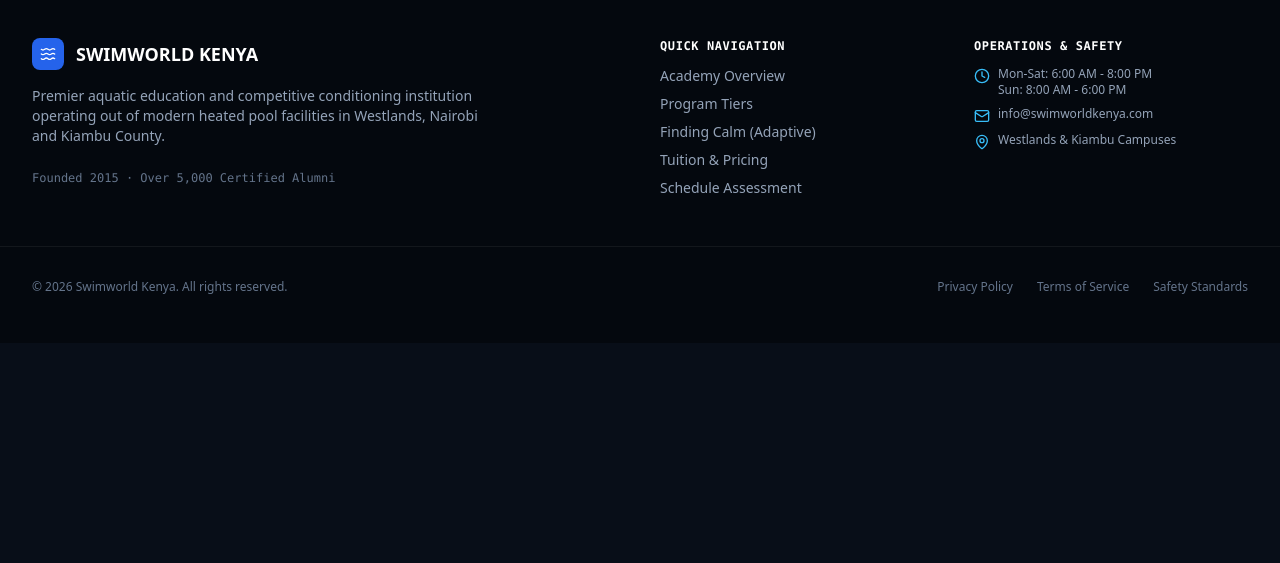
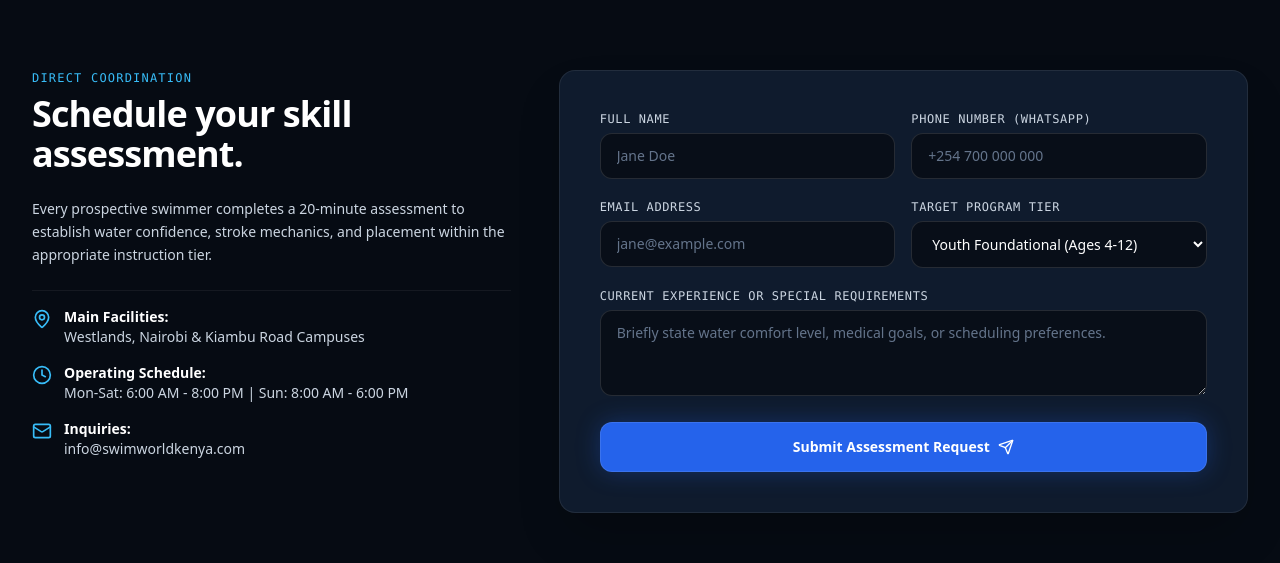
Before and after one commit to Lanskikawoski/swimworld-kenya-web, a Next.js app: page / in a window 1280 px wide. Shown: the part 544-1107 px from the top of the page. Before the commit the page ends 887 px from the top, so only its background shows below. Built offline with nearby package versions, Linux system fonts and the light colour scheme.

Commit message:
Create BookingSection.tsx

```diff
--- /dev/null
+++ b/components/sections/BookingSection.tsx
@@ -0,0 +1,159 @@
+'use client';
+
+import React, { useState } from "react";
+import { Send, MapPin, Mail, Clock } from "lucide-react";
+
+export function BookingSection() {
+  const [status, setStatus] = useState<"idle" | "submitting" | "success">("idle");
+
+  const handleSubmit = async (e: React.FormEvent<HTMLFormElement>) => {
+    e.preventDefault();
+    setStatus("submitting");
+    setTimeout(() => {
+      setStatus("success");
+    }, 900);
+  };
+
+  return (
+    <section id="booking" className="py-24 bg-[#060b13] border-t border-white/[0.04]">
+      <div className="max-w-7xl mx-auto px-4 sm:px-6 lg:px-8">
+        <div className="grid grid-cols-1 lg:grid-cols-12 gap-12 items-start">
+          <div className="lg:col-span-5 space-y-6">
+            <div>
+              <span className="text-xs uppercase tracking-widest text-sky-400 font-mono block mb-2">Direct Coordination</span>
+              <h2 className="text-3xl sm:text-4xl font-bold tracking-tight text-white">
+                Schedule your skill assessment.
+              </h2>
+            </div>
+
+            <p className="text-sm text-slate-300 leading-relaxed">
+              Every prospective swimmer completes a 20-minute assessment to establish water confidence, stroke mechanics, and placement within the appropriate instruction tier.
+            </p>
+
+            <div className="space-y-4 pt-4 border-t border-white/[0.06]">
+              <div className="flex items-start gap-3 text-sm text-slate-300">
+                <MapPin className="w-5 h-5 text-sky-400 shrink-0 mt-0.5" />
+                <div>
+                  <span className="font-semibold text-white block">Main Facilities:</span>
+                  <span>Westlands, Nairobi & Kiambu Road Campuses</span>
+                </div>
+              </div>
+
+              <div className="flex items-start gap-3 text-sm text-slate-300">
+                <Clock className="w-5 h-5 text-sky-400 shrink-0 mt-0.5" />
+                <div>
+                  <span className="font-semibold text-white block">Operating Schedule:</span>
+                  <span>Mon-Sat: 6:00 AM - 8:00 PM | Sun: 8:00 AM - 6:00 PM</span>
+                </div>
+              </div>
+
+              <div className="flex items-start gap-3 text-sm text-slate-300">
+                <Mail className="w-5 h-5 text-sky-400 shrink-0 mt-0.5" />
+                <div>
+                  <span className="font-semibold text-white block">Inquiries:</span>
+                  <span>info@swimworldkenya.com</span>
+                </div>
+              </div>
+            </div>
+          </div>
+
+          <div className="lg:col-span-7 bg-[#0f1b2d] p-8 sm:p-10 rounded-2xl border border-white/[0.08] shadow-2xl">
+            {status === "success" ? (
+              <div className="p-8 text-center space-y-3">
+                <div className="w-12 h-12 rounded-full bg-blue-600/20 text-sky-400 flex items-center justify-center mx-auto text-xl font-bold">
+                  ✓
+                </div>
+                <h3 className="text-xl font-bold text-white">Assessment Request Received</h3>
+                <p className="text-sm text-slate-300 max-w-md mx-auto">
+                  Our coaching coordinator will contact you via phone or email within 24 hours to finalize your evaluation time slot.
+                </p>
+              </div>
+            ) : (
+              <form onSubmit={handleSubmit} className="space-y-5">
+                <div className="grid grid-cols-1 sm:grid-cols-2 gap-4">
+                  <div>
+                    <label htmlFor="name" className="block text-xs font-mono uppercase tracking-wider text-slate-300 mb-1.5">
+                      Full Name
+                    </label>
+                    <input
+                      id="name"
+                      required
+                      type="text"
+                      placeholder="Jane Doe"
+                      className="w-full px-4 py-3 rounded-xl bg-[#080e18] border border-white/[0.12] text-white placeholder-slate-500 text-sm focus:outline-none focus:ring-2 focus:ring-sky-400 transition-all"
+                    />
+                  </div>
+
+                  <div>
+                    <label htmlFor="phone" className="block text-xs font-mono uppercase tracking-wider text-slate-300 mb-1.5">
+                      Phone Number (WhatsApp)
+                    </label>
+                    <input
+                      id="phone"
+                      required
+                      type="tel"
+                      placeholder="+254 700 000 000"
+                      className="w-full px-4 py-3 rounded-xl bg-[#080e18] border border-white/[0.12] text-white placeholder-slate-500 text-sm focus:outline-none focus:ring-2 focus:ring-sky-400 transition-all"
+                    />
+                  </div>
+                </div>
+
+                <div className="grid grid-cols-1 sm:grid-cols-2 gap-4">
+                  <div>
+                    <label htmlFor="email" className="block text-xs font-mono uppercase tracking-wider text-slate-300 mb-1.5">
+                      Email Address
+                    </label>
+                    <input
+                      id="email"
+                      required
+                      type="email"
+                      placeholder="jane@example.com"
+                      className="w-full px-4 py-3 rounded-xl bg-[#080e18] border border-white/[0.12] text-white placeholder-slate-500 text-sm focus:outline-none focus:ring-2 focus:ring-sky-400 transition-all"
+                    />
+                  </div>
+
+                  <div>
+                    <label htmlFor="tier" className="block text-xs font-mono uppercase tracking-wider text-slate-300 mb-1.5">
+                      Target Program Tier
+                    </label>
+                    <select
+                      id="tier"
+                      className="w-full px-4 py-3 rounded-xl bg-[#080e18] border border-white/[0.12] text-white text-sm focus:outline-none focus:ring-2 focus:ring-sky-400 transition-all"
+                    >
+                      <option value="youth">Youth Foundational (Ages 4-12)</option>
+                      <option value="early">Early Childhood (6 Mos - 3 Yrs)</option>
+                      <option value="adults">Adult Skill & Fitness</option>
+                      <option value="competitive">Competitive Squad Conditioning</option>
+                      <option value="adaptive">Special Needs / Adaptive Aquatics</option>
+                    </select>
+                  </div>
+                </div>
+
+                <div>
+                  <label htmlFor="notes" className="block text-xs font-mono uppercase tracking-wider text-slate-300 mb-1.5">
+                    Current Experience or Special Requirements
+                  </label>
+                  <textarea
+                    id="notes"
+                    rows={3}
+                    placeholder="Briefly state water comfort level, medical goals, or scheduling preferences."
+                    className="w-full px-4 py-3 rounded-xl bg-[#080e18] border border-white/[0.12] text-white placeholder-slate-500 text-sm focus:outline-none focus:ring-2 focus:ring-sky-400 transition-all"
+                  />
+                </div>
+
+                <button
+                  type="submit"
+                  disabled={status === "submitting"}
+                  className="w-full py-3.5 rounded-xl bg-blue-600 hover:bg-blue-500 active:scale-[0.98] text-white font-semibold text-sm shadow-[0_0_24px_rgba(37,99,235,0.3)] border border-white/10 transition-all duration-200 flex items-center justify-center gap-2"
+                >
+                  {status === "submitting" ? "Submitting..." : "Submit Assessment Request"}
+                  <Send className="w-4 h-4" />
+                </button>
+              </form>
+            )}
+          </div>
+        </div>
+      </div>
+    </section>
+  );
+}
```
